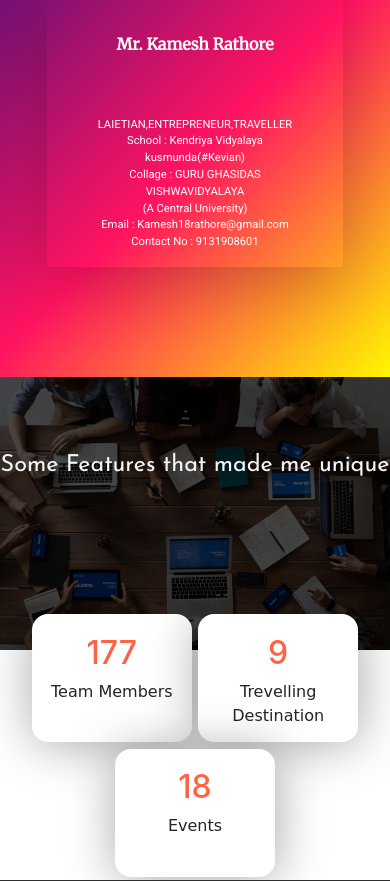
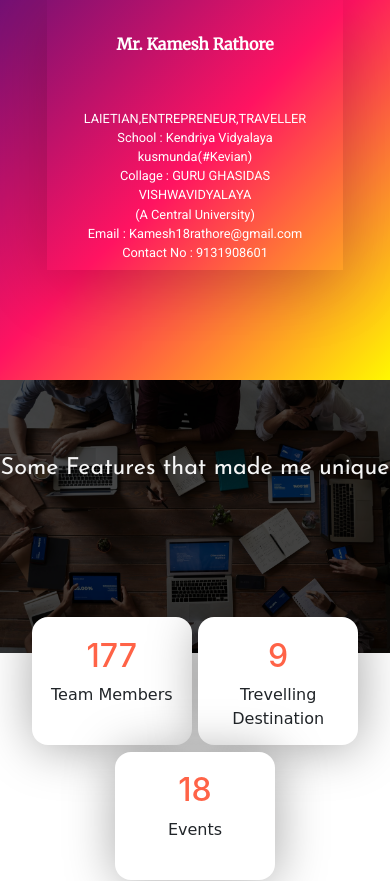
Before and after one commit to sumanmalakar/SUMAN_MALAKAR, a plain HTML site: page index.html in a window 390 px wide. Shown: the part 1330-2211 px from the top of the page. Drawn offline with nearby package versions, Linux system fonts and the light colour scheme; a web font is replaced by a local one.

Commit message:
changing mobilequery.css

```diff
--- a/css/mobile-query.css
+++ b/css/mobile-query.css
@@ -108,3 +108,12 @@
   }
 
 }
+
+@media (max-width: 800px),(max-height: 1280px){
+    .section-1 .row .col-md-6 .panel ul {
+        font-size: 0.8em;
+        padding: 0.5rem 1rem;
+        text-align: center;
+    }
+
+}
```
